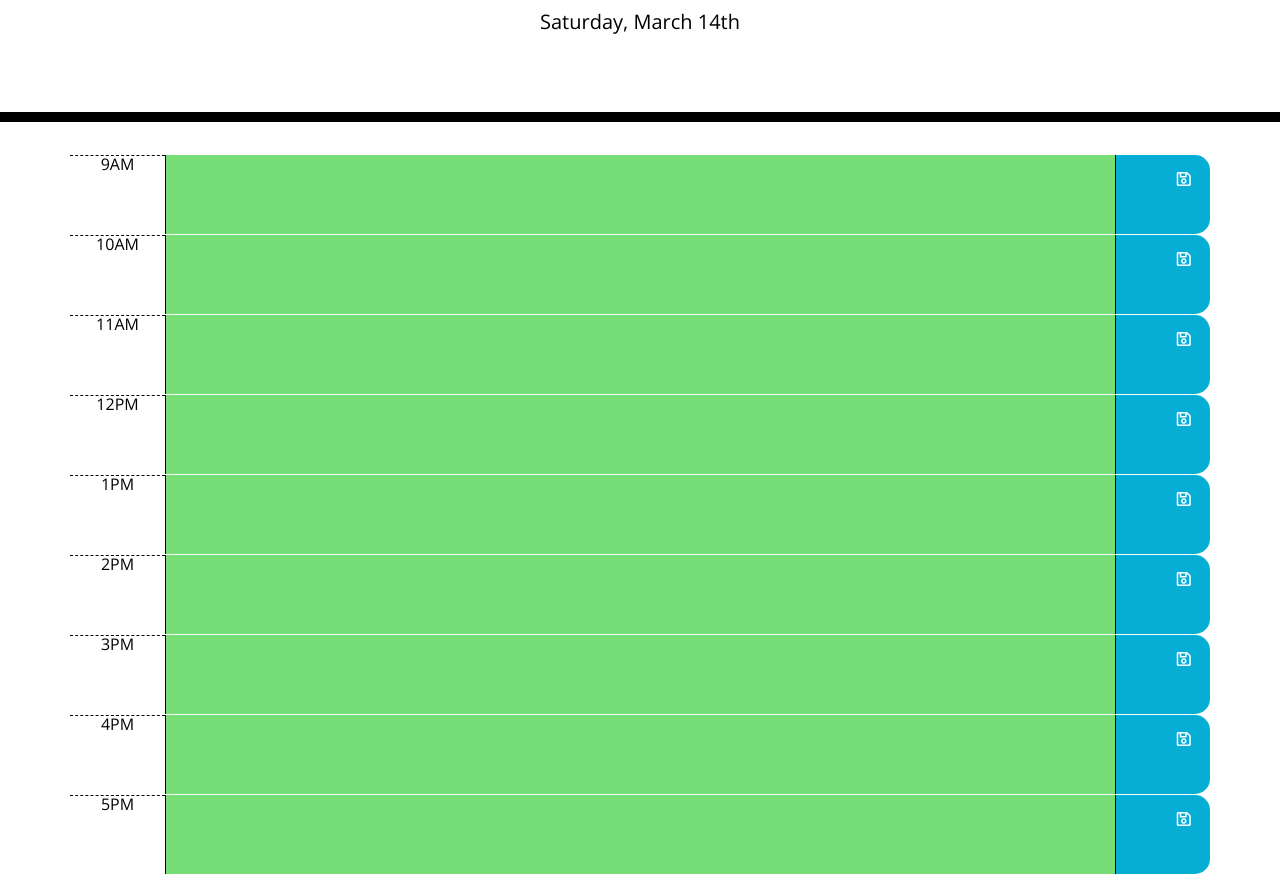
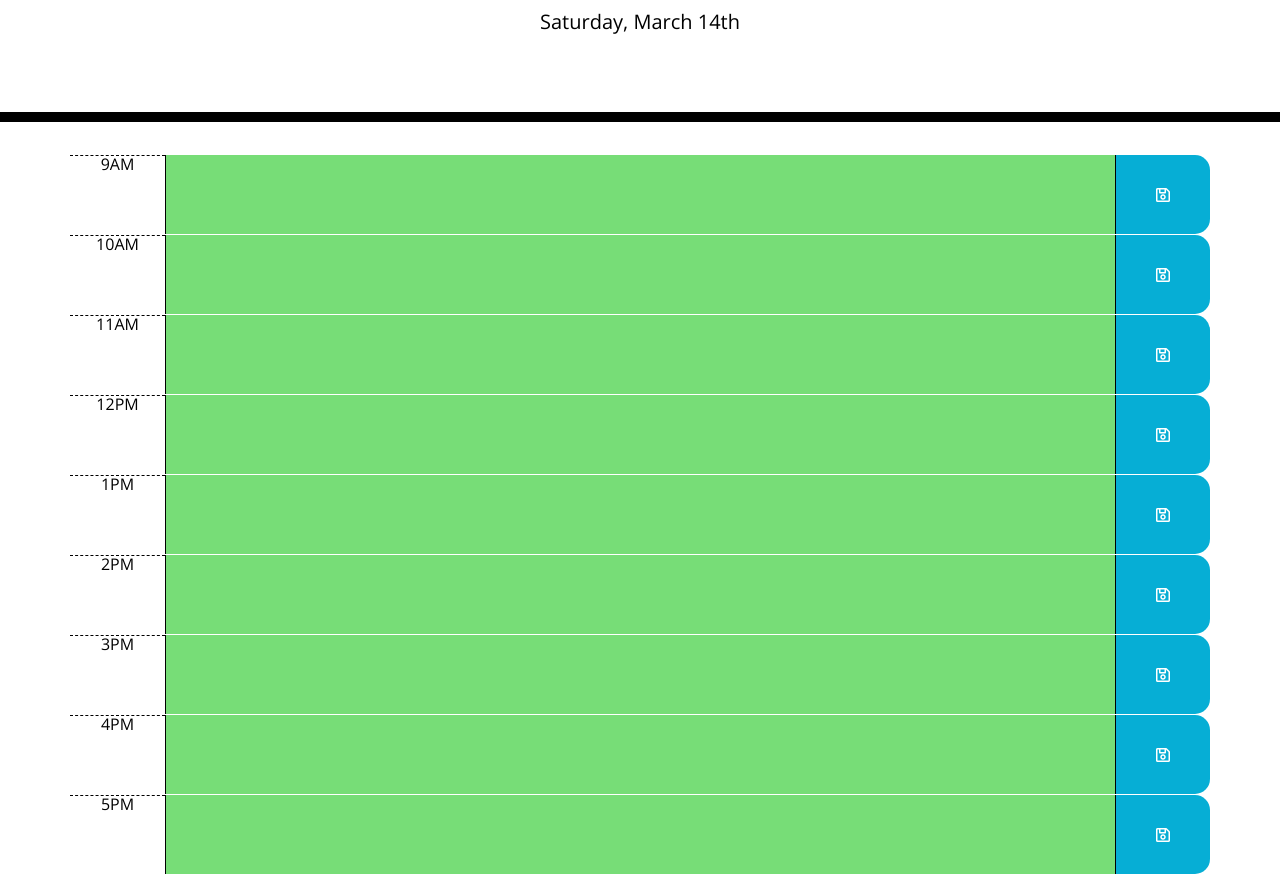
Before and after one commit to Grandmaster/Scheduling-Application, a plain HTML site: page index.html in a window 1280 px wide. Shown: the part 182-1056 px from the top of the page. Drawn offline with nearby package versions, Linux system fonts and the light colour scheme.

Commit message:
Added classes that place the save icon in the center of its div

```diff
--- a/index.html
+++ b/index.html
@@ -33,63 +33,81 @@
       <div class="row time-block">
         <div class="col-sm-1 hour">9AM</div>
         <textarea class="col-sm-10 description"></textarea>
-        <div class="col-sm-1 saveBtn">
+        <div
+          class="col-sm-1 d-flex justify-content-center align-items-center saveBtn"
+        >
           <i class="far fa-save"></i>
         </div>
       </div>
       <div class="row time-block">
         <div class="col-sm-1 hour">10AM</div>
         <textarea class="col-sm-10 description"></textarea>
-        <div class="col-sm-1 saveBtn">
+        <div
+          class="col-sm-1 d-flex justify-content-center align-items-center saveBtn"
+        >
           <i class="far fa-save"></i>
         </div>
       </div>
       <div class="row time-block">
         <div class="col-sm-1 hour">11AM</div>
         <textarea class="col-sm-10 description"></textarea>
-        <div class="col-sm-1 saveBtn">
+        <div
+          class="col-sm-1 d-flex justify-content-center align-items-center saveBtn"
+        >
           <i class="far fa-save"></i>
         </div>
       </div>
       <div class="row time-block">
         <div class="col-sm-1 hour">12PM</div>
         <textarea class="col-sm-10 description"></textarea>
-        <div class="col-sm-1 saveBtn">
+        <div
+          class="col-sm-1 d-flex justify-content-center align-items-center saveBtn"
+        >
           <i class="far fa-save"></i>
         </div>
       </div>
       <div class="row time-block">
         <div class="col-sm-1 hour">1PM</div>
         <textarea class="col-sm-10 description"></textarea>
-        <div class="col-sm-1 saveBtn">
+        <div
+          class="col-sm-1 d-flex justify-content-center align-items-center saveBtn"
+        >
           <i class="far fa-save"></i>
         </div>
       </div>
       <div class="row time-block">
         <div class="col-sm-1 hour">2PM</div>
         <textarea class="col-sm-10 description"></textarea>
-        <div class="col-sm-1 saveBtn">
+        <div
+          class="col-sm-1 d-flex justify-content-center align-items-center saveBtn"
+        >
           <i class="far fa-save"></i>
         </div>
       </div>
       <div class="row time-block">
         <div class="col-sm-1 hour">3PM</div>
         <textarea class="col-sm-10 description"></textarea>
-        <div class="col-sm-1 saveBtn">
+        <div
+          class="col-sm-1 d-flex justify-content-center align-items-center saveBtn"
+        >
           <i class="far fa-save"></i>
         </div>
       </div>
       <div class="row time-block">
         <div class="col-sm-1 hour">4PM</div>
         <textarea class="col-sm-10 description"></textarea>
-        <div class="col-sm-1 saveBtn">
+        <div
+          class="col-sm-1 d-flex justify-content-center align-items-center saveBtn"
+        >
           <i class="far fa-save"></i>
         </div>
       </div>
       <div class="row time-block">
         <div class="col-sm-1 hour">5PM</div>
         <textarea class="col-sm-10 description"></textarea>
-        <div class="col-sm-1 saveBtn">
+        <div
+          class="col-sm-1 d-flex justify-content-center align-items-center saveBtn"
+        >
           <i class="far fa-save"></i>
         </div>
       </div>
```
